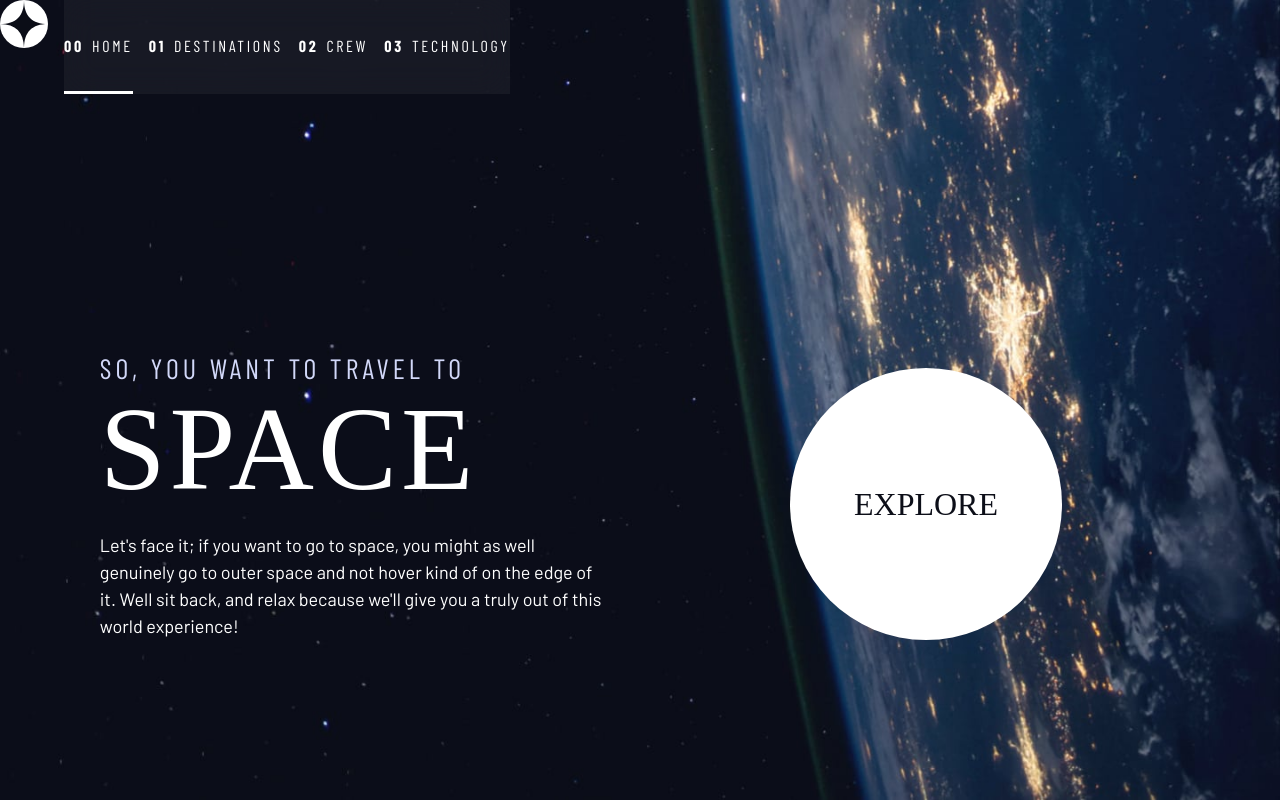
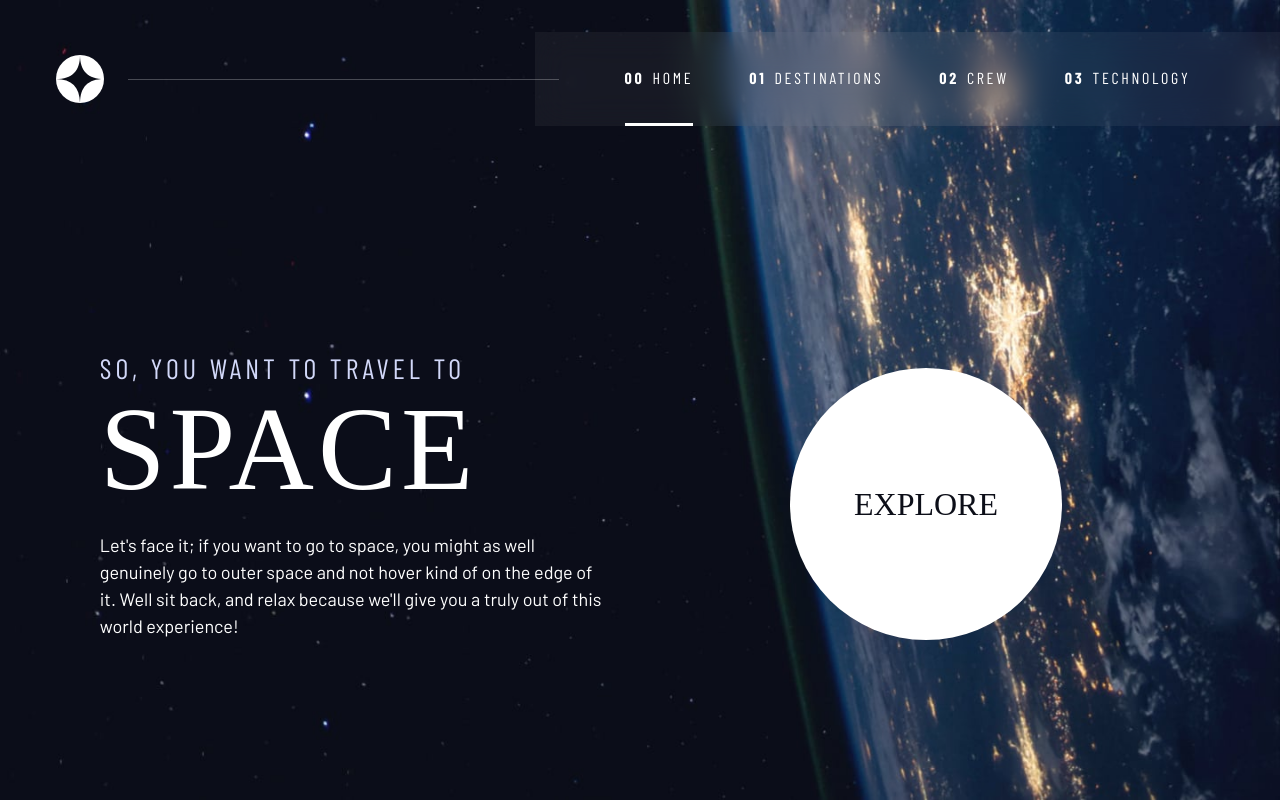
Before and after one commit to luAr26101/space-toursim-website, a website with bundled scripts: page index.html in a window 1280 px wide. Built offline with nearby package versions, Linux system fonts and the light colour scheme; a web font is replaced by a local one.

Commit message:
Complete the tablet and desktop navigation.

```diff
--- a/css/main.css
+++ b/css/main.css
@@ -413,12 +413,34 @@ textarea:not([rows]) {
   opacity: 1;
 }
 
+/*--------------------------------------------------------------
+# PRIMARY HEADER
+--------------------------------------------------------------*/
+.logo {
+  margin: 1.5rem clamp(1.5rem, 5vw, 3.5rem);
+}
+
+.primary-header {
+  justify-content: space-between;
+  align-items: center;
+}
+
 .primary-navigation {
+  --gap: clamp(1.5rem, 5vw, 3.5rem);
   --underline-gap: 2rem;
   list-style: none;
   padding: 0;
   margin: 0;
   background-color: hsl(var(--clr-dark) / 0.95);
+}
+
+.primary-navigation a {
+  text-decoration: none;
+}
+
+.primary-navigation a > span {
+  font-weight: 700;
+  margin-right: 0.5em;
 }
 
 @supports (backdrop-filter: blur(1rem)) {
@@ -478,17 +500,40 @@ textarea:not([rows]) {
   }
 }
 
-.primary-navigation a {
-  text-decoration: none;
+@media (min-width: 35em) {
+  .primary-navigation {
+    padding-inline: clamp(3rem, 7vw, 7rem);
+  }
 }
 
-.primary-navigation a > span {
-  font-weight: 700;
-  margin-right: 0.5em;
+@media (min-width: 35em) and (max-width: 44.999em) {
+  .primary-navigation a > span {
+    display: none;
+  }
+}
+
+@media (min-width: 45em) {
+  .primary-header::before {
+    content: "";
+    display: block;
+    position: relative;
+    margin-right: -2.5rem;
+    height: 1px;
+    width: 100%;
+    background-color: hsl(var(--clr-white) / 0.25);
+    order: 1;
+    z-index: 1;
+  }
+
+  nav {
+    order: 2;
+  }
+  .primary-navigation {
+    margin-block: 2rem;
+  }
 }
 
 .underline-indicators > * {
-  /* background-color: rebeccapurple; */
   border: none;
   padding: var(--underline-gap, 1em) 0;
   border-bottom: 0.2em solid hsl(var(--clr-white) / 0);
```
